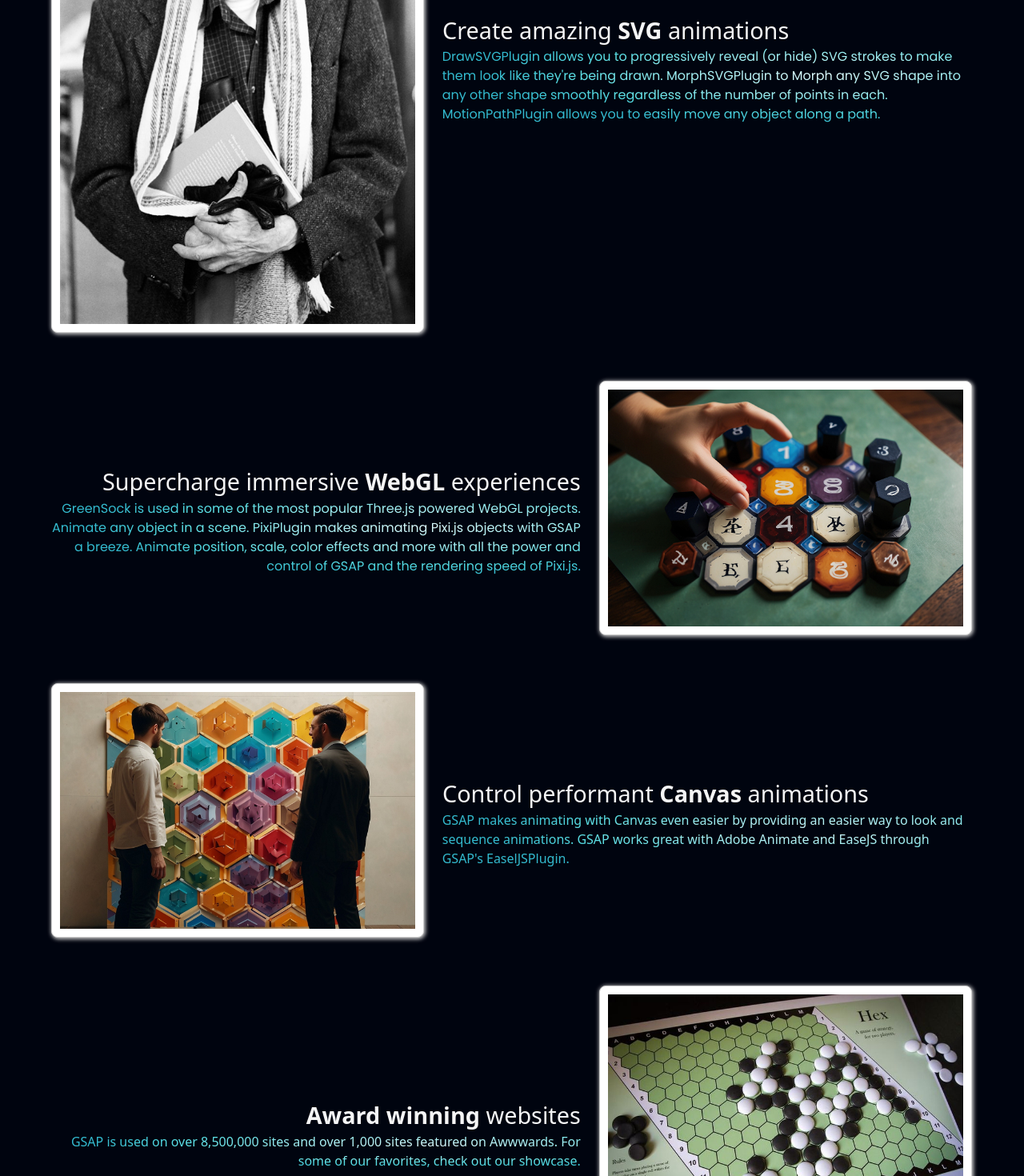
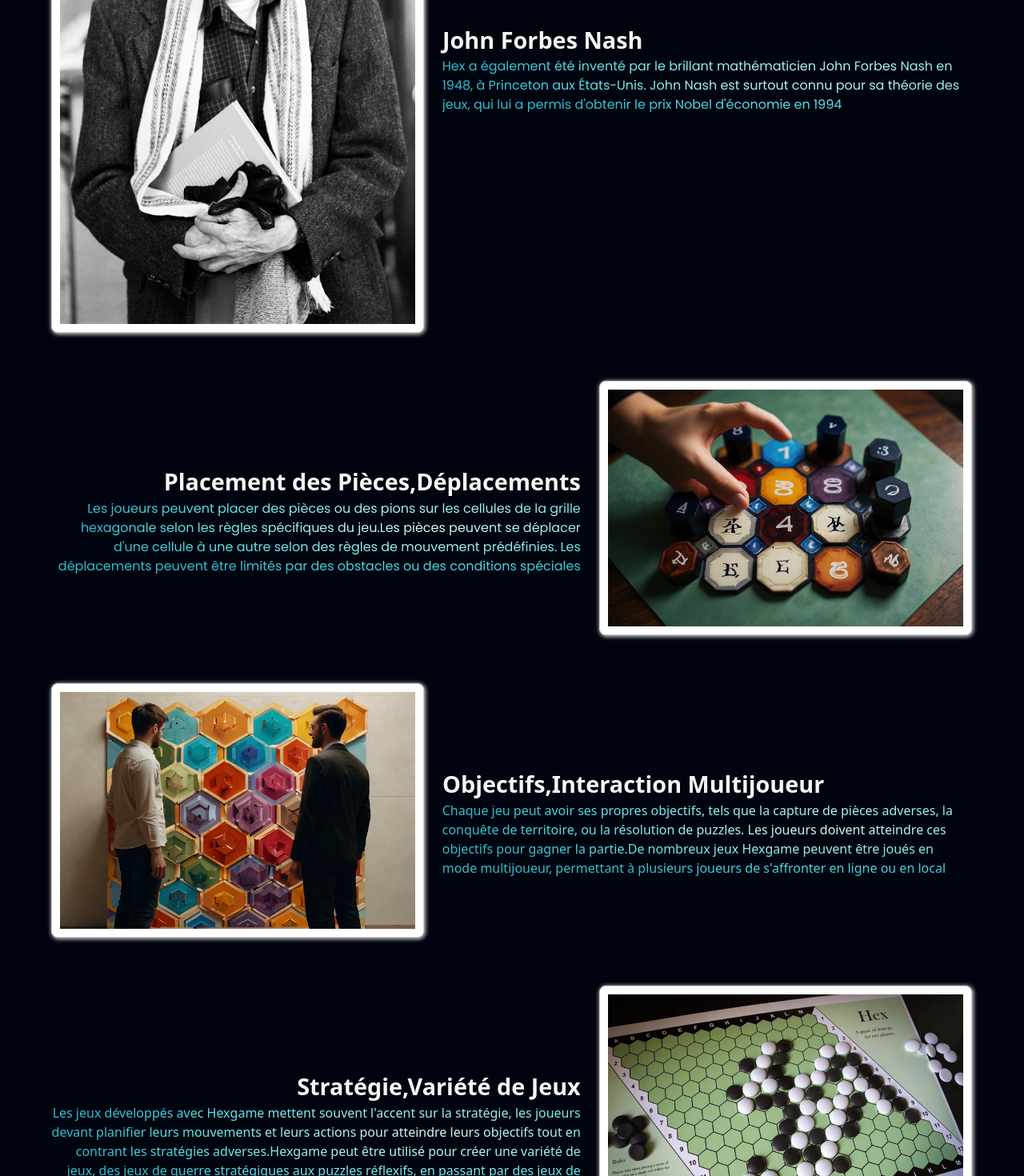
Before and after one commit to rayenebenmansour20/HexGame, a React (Vite) app: page / in a window 1280 px wide. Shown: the part 1880-3350 px from the top of the page at 80% size. Built offline with nearby package versions, Linux system fonts and the light colour scheme.

Commit message:
add a propos

```diff
--- a/src/components/Animations.jsx
+++ b/src/components/Animations.jsx
@@ -61,15 +61,15 @@ useEffect(() => {
         </div>
 
         <div class="ipsGrid_span7 ipsType_left">
-          <h2 class="heading_large gs_reveal" >Create amazing <strong>SVG</strong> animations</h2>
-          <p class="gs_reveal" className='text-gradient font-poppins'><a href="https://greensock.com/drawsvg/">DrawSVGPlugin</a> allows you to progressively reveal (or hide) SVG strokes to make them look like they're being drawn. <a href="https://greensock.com/morphsvg/">MorphSVGPlugin</a> to Morph any SVG shape into any other shape smoothly regardless of the number of points in each. <a href="/docs/v3/Plugins/MotionPathPlugin">MotionPathPlugin</a> allows you to easily move any object along a path.</p>
+          <h2 class="heading_large gs_reveal" ><strong><a href="https://fr.wikipedia.org/wiki/John_Forbes_Nash">John Forbes Nash</a></strong></h2>
+          <p class="gs_reveal" className='text-gradient font-poppins'>Hex a également été inventé par le brillant mathématicien John Forbes Nash en 1948, à Princeton aux États-Unis. John Nash est surtout connu pour sa théorie des jeux, qui lui a permis d'obtenir le prix Nobel d'économie en 1994</p>
         </div>
       </div>
 
       <div class="feature ipsSpacer_bottom_double ipsGrid ipsGrid_collapsePhone">
         <div class="ipsGrid_span7 ipsType_right">
-          <h2 class="heading_large gs_reveal">Supercharge immersive <strong>WebGL</strong> experiences</h2>
-          <p class="gs_reveal" className='text-gradient font-poppins'>GreenSock is used in some of the most popular <a href="//threejs.org/">Three.js</a> powered WebGL projects. Animate any object in a scene. <a href="https://greensock.com/PixiPlugin/">PixiPlugin</a> makes animating <a href="//www.pixijs.com/">Pixi.js</a> objects with GSAP a breeze. Animate position, scale, color effects and more with all the power and control of GSAP and the rendering speed of Pixi.js.</p>
+          <h2 class="heading_large gs_reveal"><strong>Placement des Pièces,Déplacements </strong></h2>
+          <p class="gs_reveal" className='text-gradient font-poppins'>Les joueurs peuvent placer des pièces ou des pions sur les cellules de la grille hexagonale selon les règles spécifiques du jeu.Les pièces peuvent se déplacer d'une cellule à une autre selon des règles de mouvement prédéfinies. Les déplacements peuvent être limités par des obstacles ou des conditions spéciales</p>
         </div>
 
         <div class="featured-image-container ipsGrid_span5 gs_reveal gs_reveal_fromRight">
@@ -87,15 +87,15 @@ useEffect(() => {
         </div>
 
         <div class="ipsGrid_span7 ipsType_left">
-          <h2 class="heading_large gs_reveal">Control performant <strong>Canvas</strong> animations</h2>
-          <p class="gs_reveal" className='text-gradient'>GSAP makes animating with Canvas even easier by providing an easier way to look and sequence animations. GSAP works great with <a href="//www.adobe.com/products/animate.html">Adobe Animate</a> and <a href="//createjs.com/easeljs">EaseJS</a> through GSAP's <a href="https://greensock.com/easelplugin/">EaselJSPlugin</a>.</p>
+          <h2 class="heading_large gs_reveal"><strong>Objectifs,Interaction Multijoueur</strong></h2>
+          <p class="gs_reveal" className='text-gradient'>Chaque jeu peut avoir ses propres objectifs, tels que la capture de pièces adverses, la conquête de territoire, ou la résolution de puzzles. Les joueurs doivent atteindre ces objectifs pour gagner la partie.De nombreux jeux Hexgame peuvent être joués en mode multijoueur, permettant à plusieurs joueurs de s'affronter en ligne ou en local</p>
         </div>
       </div>
 
       <div class="feature ipsSpacer_bottom_double ipsGrid ipsGrid_collapsePhone">
         <div class="ipsGrid_span7 ipsType_right">
-          <h2 class="heading_large gs_reveal"><strong>Award winning</strong> websites</h2>
-          <p  className='text-gradient'>GSAP is used on over 8,500,000 sites and over 1,000 sites featured on <a href="https://www.awwwards.com/websites/gsap-animation/" target="_blank">Awwwards</a>. For some of our favorites, check out <a href="https://greensock.com/showcase/">our showcase</a>.</p>
+          <h2 class="heading_large gs_reveal"><strong>Stratégie,Variété de Jeux </strong></h2>
+          <p  className='text-gradient'>Les jeux développés avec Hexgame mettent souvent l'accent sur la stratégie, les joueurs devant planifier leurs mouvements et leurs actions pour atteindre leurs objectifs tout en contrant les stratégies adverses.Hexgame peut être utilisé pour créer une variété de jeux, des jeux de guerre stratégiques aux puzzles réflexifs, en passant par des jeux de société traditionnels</p>
         </div>
 
         <div class="featured-image-container ipsGrid_span5 gs_reveal gs_reveal_fromRight">
--- a/src/components/Billing.jsx
+++ b/src/components/Billing.jsx
@@ -5,7 +5,7 @@ function Billing({ src, width, height }) {
   return (
     <div className="flex flex-col justify-center items-center h-screen">
       <p className={`${styles.paragraph}
-       font-medium object-top my-20 text-7xl`}>
+       font-medium object-top my-10 md:text-7xl sm:text-5xl`}>
         Apprendre a jouer HexGame
       </p>
     <video className="max-w-full rounded-full custom-gradient-shadow" width={width} height={height} controls autoPlay>
```
